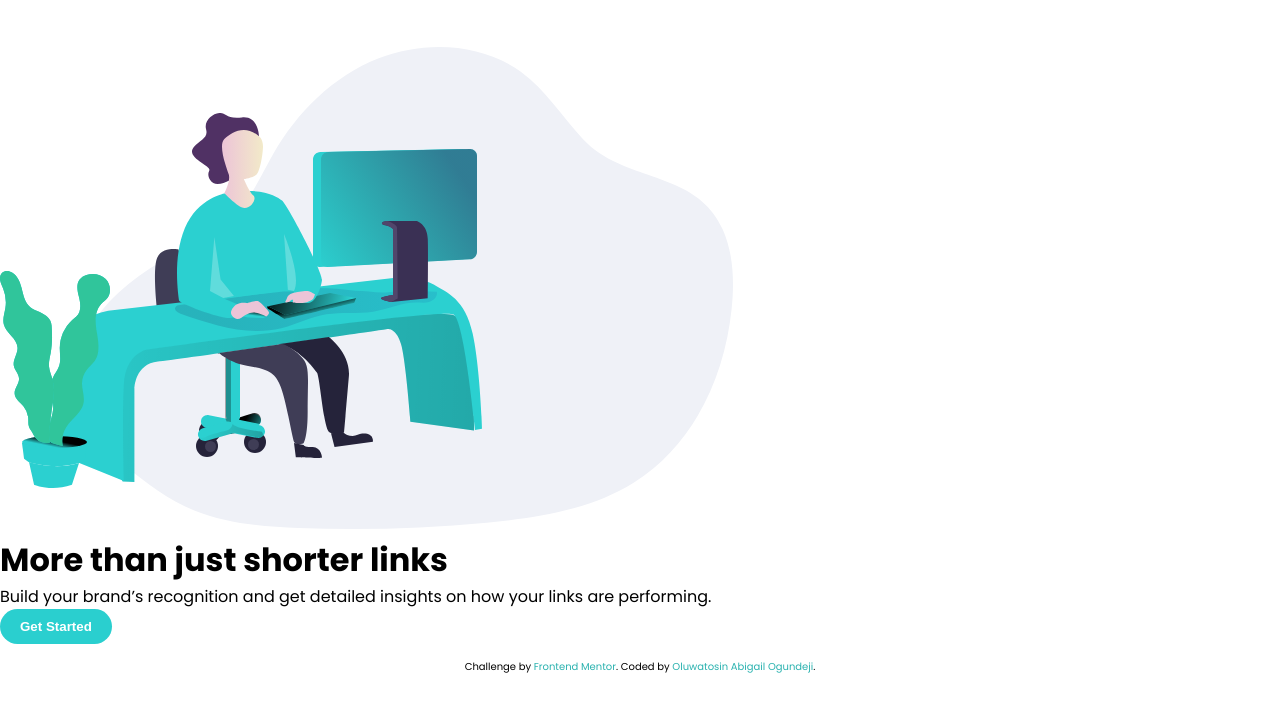
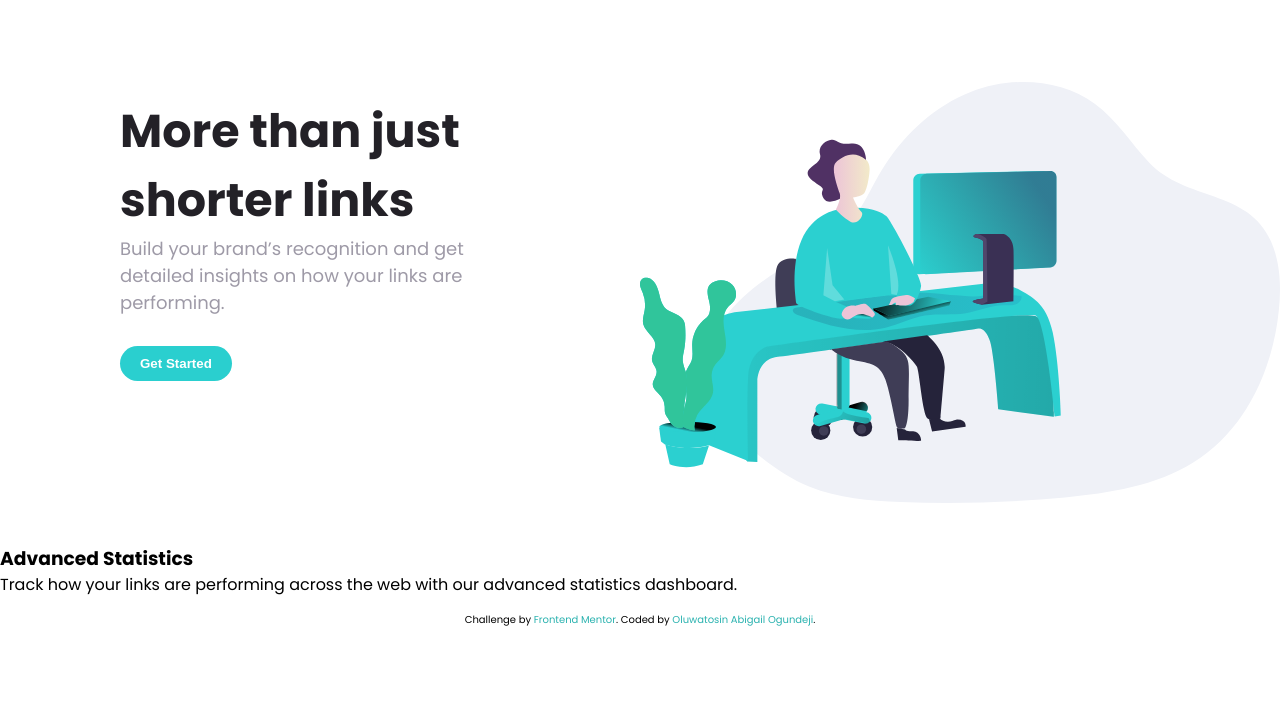
Before and after one commit to Heph-zibah/url-shortening-frontendmentor, a plain HTML site: page index.html in a window 1280 px wide. Shown: the part 93-800 px from the top of the page. Drawn offline with Linux system fonts and the light colour scheme.

Commit message:
update files

```diff
--- a/css/Base/reset.css
+++ b/css/Base/reset.css
@@ -8,6 +8,7 @@
 
 body {
     font-family: 'Poppins', sans-serif;
+    line-height: 1.5;
 }
 
 a {
--- a/css/Components/button.css
+++ b/css/Components/button.css
@@ -31,7 +31,7 @@
     font-weight: 700;
     background: var(--darkViolet);
     font-size: var(--fontSizePrimary);
-    margin-bottom: 40px;
+    margin-bottom: 30px;
 }
 
 .mobile--login:hover {
--- a/css/Layout/header.css
+++ b/css/Layout/header.css
@@ -47,7 +47,7 @@ header {
 
 .mobile--nav {
     border-radius: 10px;
-    padding-top: 50px;
+    padding-top: 40px;
     border-bottom: 1px solid var(--grayishViolet);
 }
 
@@ -60,7 +60,7 @@ header {
 }
 
 .mobile--item {
-    margin-bottom: 40px;
+    margin-bottom: 30px;
 }
 
 .mobile--item a {
@@ -78,7 +78,7 @@ header {
     flex-direction: column;
     align-items: center;
     justify-content: center;
-    padding: 50px;
+    padding: 40px;
 }
 
 @media (min-width:768px) {
@@ -87,6 +87,12 @@ header {
     }
     .header__btn {
         display: block;
+    }
+    .mobile--header {
+        padding: 50px 70px;
+    }
+    .mobile--menu {
+        height: 100%;
     }
 }
 
@@ -124,7 +130,7 @@ header {
     }
 }
 
-@media (min-width:1400px) {
+@media (min-width:1440px) {
     header {
         padding: 50px 150px;
     }
--- a/css/Layout/main-hero.css
+++ b/css/Layout/main-hero.css
@@ -0,0 +1,73 @@
+.hero__section {
+    display: flex;
+    flex-direction: column;
+    text-align: center;
+    /* padding-top: 15px; */
+}
+
+.hero__img {
+    width: 100%;
+    padding: 35px 0;
+}
+
+.hero__img img {
+    width: 100%;
+}
+
+.hero__body {
+    padding: 50px 30px;
+}
+
+.hero__body h1 {
+    color: var(--veryDarkViolet);
+}
+
+.hero__body p {
+    margin: 20px 0;
+    padding: 0 20px;
+    color: var(--grayishViolet);
+    font-weight: 300;
+    font-size: var(--fontSizePrimary);
+}
+
+@media (min-width:768px) {
+    .hero__body {
+        padding: 50px 90px;
+    }
+}
+
+@media (min-width:1020px) {
+    .hero__section {
+        flex-direction: row-reverse;
+    }
+    .hero__body {
+        padding: 50px 90px;
+        text-align: start;
+    }
+    .hero__body h1 {
+        font-size: 40px;
+        font-weight: 900;
+    }
+    .hero__body p {
+        padding: 0;
+        margin: 0 0 30px 0;
+    }
+}
+
+@media(min-width:1200px) {
+    .hero__body {
+        padding: 50px 120px;
+    }
+    .hero__body h1 {
+        font-size: 46px;
+    }
+}
+
+@media (min-width:1440px) {
+    .hero__body {
+        padding: 50px 100px 50px 150px;
+    }
+    .hero__body h1 {
+        font-size: 52px;
+    }
+}
--- a/index.html
+++ b/index.html
@@ -76,14 +76,22 @@
     <!-- MAIN -->
     <main>
         <!-- HERO SECTION -->
-        <div class="hero-section">
+        <div class="hero__section">
             <div class="hero__img">
                 <img src="img/illustration-working.svg" alt="working illustration">
             </div>
-            <div class="hero-body">
+            <div class="hero__body">
                 <h1>More than just shorter links</h1>
                 <p>Build your brand’s recognition and get detailed insights on how your links are performing.</p>
                 <button class="btn"> Get Started</button>
+            </div>
+        </div>
+
+        <!-- STATISTICS SECTION -->
+        <div class="statistics__section">
+            <div class="statistics__header">
+                <h3>Advanced Statistics</h3>
+                <p>Track how your links are performing across the web with our advanced statistics dashboard.</p>
             </div>
         </div>
     </main>
```
